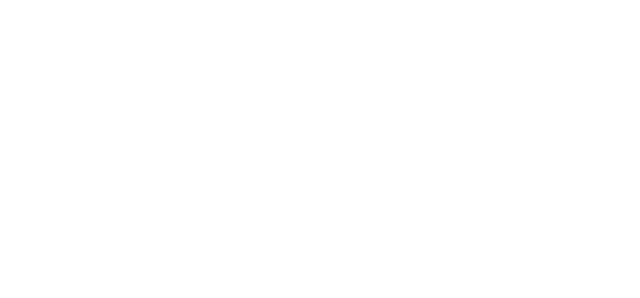
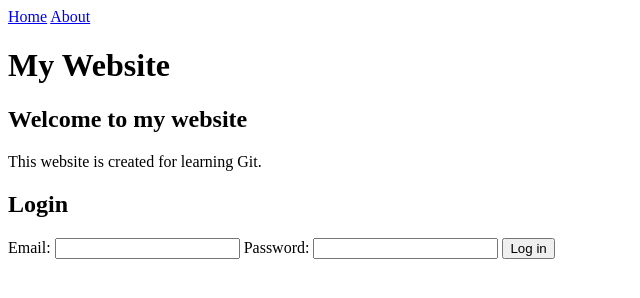
Before and after one commit to paldedania/git-checkout-assignment, a plain HTML site: page index.html in a window 1280 px wide. Shown: the whole page, without its empty margins (0-640 px from the left). Drawn offline with Linux system fonts and the light colour scheme.

Commit message:
Complete login section with HTML only

```diff
--- a/index.html
+++ b/index.html
@@ -3,9 +3,20 @@
 <head>
     <meta charset="UTF-8">
     <meta name="viewport" content="width=device-width, initial-scale=1.0">
-    <title>login</title>
+    <title>Git Learning Website</title>
 </head>
 <body>
-
+    <nav><a href="index.html">Home</a> <a href="about.html">About</a></nav>
+    <h1>My Website</h1>
+    <h2>Welcome to my website</h2>
+    <p>This website is created for learning Git.</p>
+    <section>
+        <h2>Login</h2>
+        <form>
+            <label>Email: <input type="email" name="email"></label>
+            <label>Password: <input type="password" name="password"></label>
+            <button type="submit">Log in</button>
+        </form>
+    </section>
 </body>
 </html>
```
Also changed, not shown: 1 other file.
